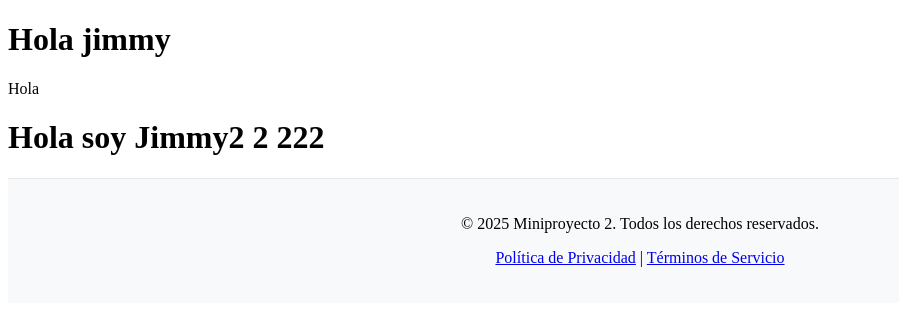
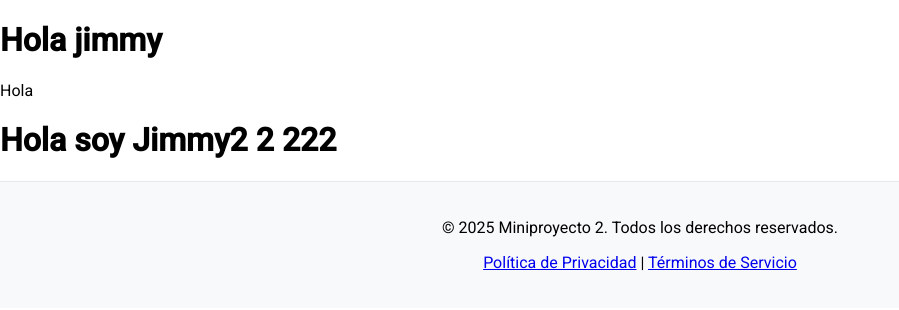
Before and after one commit to RicardoAD17/ProyectoFinal, an Angular app in the folder proyecto-angular-temp/: page / in a window 1280 px wide. Shown: the top 310 px of the page, without its empty margins (0-899 px from the left). Built offline with nearby package versions, Linux system fonts and the light colour scheme.

Commit message:
AngularMaterialApplicated

```diff
--- a/proyecto-angular-temp/angular.json
+++ b/proyecto-angular-temp/angular.json
@@ -27,6 +27,7 @@
               }
             ],
             "styles": [
+              "@angular/material/prebuilt-themes/azure-blue.css",
               "src/styles.css"
             ],
             "scripts": []
@@ -85,6 +86,7 @@
               }
             ],
             "styles": [
+              "@angular/material/prebuilt-themes/azure-blue.css",
               "src/styles.css"
             ],
             "scripts": []
--- a/proyecto-angular-temp/package.json
+++ b/proyecto-angular-temp/package.json
@@ -10,10 +10,12 @@
   },
   "private": true,
   "dependencies": {
+    "@angular/cdk": "^19.2.14",
     "@angular/common": "^19.2.0",
     "@angular/compiler": "^19.2.0",
     "@angular/core": "^19.2.0",
     "@angular/forms": "^19.2.0",
+    "@angular/material": "^19.2.14",
     "@angular/platform-browser": "^19.2.0",
     "@angular/platform-browser-dynamic": "^19.2.0",
     "@angular/router": "^19.2.0",
--- a/proyecto-angular-temp/src/app/app.component.ts
+++ b/proyecto-angular-temp/src/app/app.component.ts
@@ -1,7 +1,6 @@
 import { Component } from '@angular/core';
 import { RouterOutlet } from '@angular/router';
 import { FooterComponent } from './componentes/footer/footer.component';
-
 @Component({
   selector: 'app-root',
   imports: [RouterOutlet, FooterComponent],
--- a/proyecto-angular-temp/src/index.html
+++ b/proyecto-angular-temp/src/index.html
@@ -6,8 +6,10 @@
   <base href="/">
   <meta name="viewport" content="width=device-width, initial-scale=1">
   <link rel="icon" type="image/x-icon" href="favicon.ico">
+  <link href="https://fonts.googleapis.com/css2?family=Roboto:wght@300;400;500&display=swap" rel="stylesheet">
+  <link href="https://fonts.googleapis.com/icon?family=Material+Icons" rel="stylesheet">
 </head>
-<body>
+<body class="mat-typography">
   <h1>Hola jimmy</h1>
   <app-root></app-root>
 
--- a/proyecto-angular-temp/src/styles.css
+++ b/proyecto-angular-temp/src/styles.css
@@ -1 +1,4 @@
 /* You can add global styles to this file, and also import other style files */
+
+html, body { height: 100%; }
+body { margin: 0; font-family: Roboto, "Helvetica Neue", sans-serif; }
```
Also changed, not shown: 1 other file (tests, documents, lock files or other folders).
